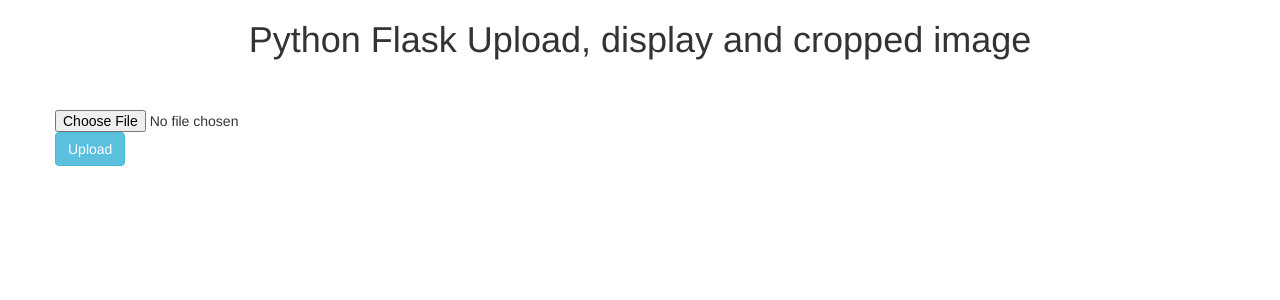
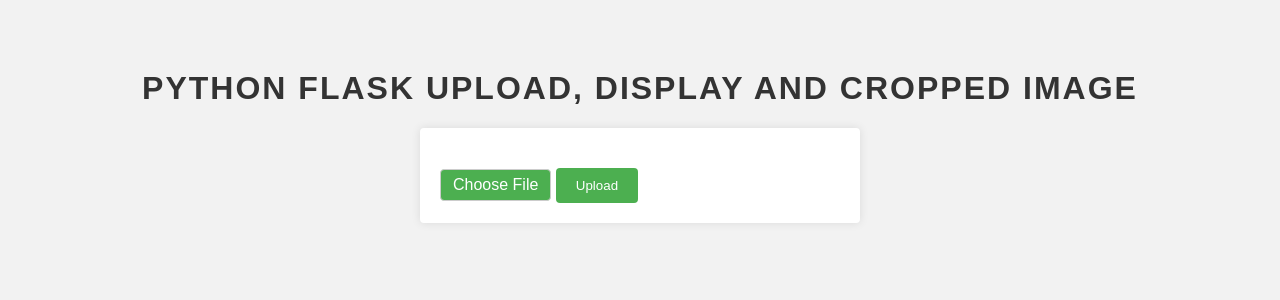
Before and after one commit to ranggadwipamungkas/komputer_grafik_rangga, a Flask app: page / in a window 1280 px wide. Shown: the top 300 px of the page. Run offline with Flask 3, Linux system fonts and the light colour scheme; some libraries are stand-ins or nearby versions.

Commit message:
Update home.html

```diff
--- a/templates/home.html
+++ b/templates/home.html
@@ -2,23 +2,105 @@
   <html>
     <head>
       <title>Upload Image</title>
-        <link rel="stylesheet" href="https://maxcdn.bootstrapcdn.com/bootstrap/3.3.6/css/bootstrap.min.css" />
-        <script src="https://ajax.googleapis.com/ajax/libs/jquery/3.1.0/jquery.min.js"></script>
+      <style>
+        /* Styles for a modern and stylish look */
+        body {
+          font-family: Arial, sans-serif;
+          background-color: #f2f2f2;
+          margin: 0;
+          padding: 20px;
+        }
+
+        h1 {
+          color: #333;
+          text-align: center;
+          margin-top: 50px;
+          font-size: 32px;
+          letter-spacing: 2px;
+          text-transform: uppercase;
+          animation: hologram 4s infinite;
+        }
+
+        form {
+          max-width: 400px;
+          margin: 20px auto;
+          background-color: #fff;
+          padding: 20px;
+          border-radius: 4px;
+          box-shadow: 0 0 10px rgba(0, 0, 0, 0.1);
+          animation: slidein 1s;
+        }
+
+        input[type="file"] {
+          display: none;
+        }
+
+        .custom-file-upload {
+          border: 1px solid #ccc;
+          display: inline-block;
+          padding: 6px 12px;
+          cursor: pointer;
+          background-color: #4caf50;
+          color: #fff;
+          border-radius: 4px;
+          transition: background-color 0.3s;
+        }
+
+        .custom-file-upload:hover {
+          background-color: #45a049;
+        }
+
+        input[type="submit"] {
+          background-color: #4caf50;
+          color: #fff;
+          padding: 10px 20px;
+          border: none;
+          border-radius: 4px;
+          cursor: pointer;
+          margin-top: 20px;
+          transition: background-color 0.3s;
+        }
+
+        input[type="submit"]:hover {
+          background-color: #45a049;
+        }
+
+        /* Animation for a fade-in effect */
+        @keyframes fadein {
+          from {
+            opacity: 0;
+          }
+          to {
+            opacity: 1;
+          }
+        }
+
+        /* Animation for a slide-in effect */
+        @keyframes slidein {
+          0% {
+            transform: translateZ(-10px) rotateX(0deg) rotateY(0deg);
+          }
+          25% {
+            transform: translateZ(-10px) rotateX(360deg) rotateY(0deg);
+          }
+          50% {
+            transform: translateZ(-10px) rotateX(360deg) rotateY(360deg);
+          }
+          75% {
+            transform: translateZ(-10px) rotateX(0deg) rotateY(360deg);
+          }
+          100% {
+            transform: translateZ(-10px) rotateX(0deg) rotateY(0deg);
+          }
+        }
+      </style>
     </head>
     <body>
-    <p><h1 align="center">Python Flask Upload, display and cropped image</h1></p>
-    <div class="container">
-        <div class="row">
+      <h1>Python Flask Upload, display and cropped image</h1>
       <form method="POST" action="/upload" enctype="multipart/form-data">
-            <label for="file-upload" class="custom-file-upload" required>
-            </label>
-            <br>
-            <br>
-            <input type="file" name="image" id="file-upload">
-            <input type="submit" value="Upload" class="btn btn-info">
-        </br>
+        <label for="file-upload" class="custom-file-upload"> Choose File </label>
+        <input type="file" name="image" id="file-upload" />
+        <input type="submit" value="Upload" />
       </form>
-        </div>
-    </div>
     </body>
   </html>
```
Lines whose indentation alone changed are shown as unchanged.
